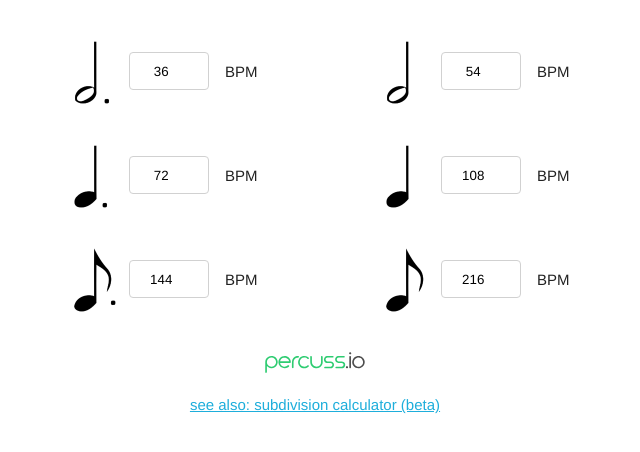
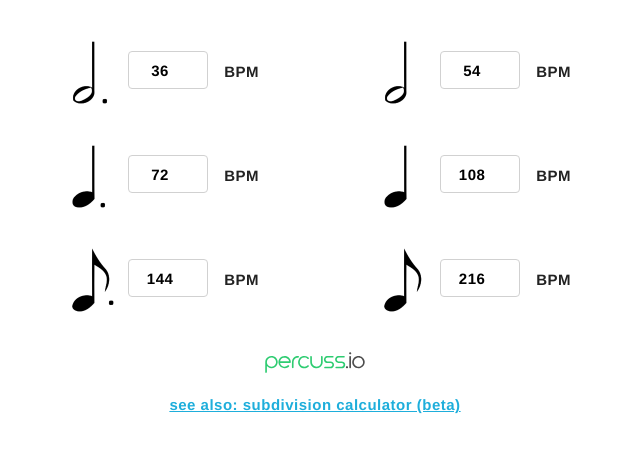
Before and after one commit to ericcarraway/metric-modulation-calculator, a plain HTML site: page index.html in a window 1280 px wide. Shown: the whole page, without its empty margins (325-965 px from the left). Drawn offline with Linux system fonts and the light colour scheme.

```diff
--- a/style.css
+++ b/style.css
@@ -15,7 +15,9 @@
     font-family:
         "HelveticaNeue-Light", "Helvetica Neue Light", "Helvetica Neue",
         Helvetica, Arial, "Lucida Grande", sans-serif;
-    font-weight: 300;
+    font-weight: 700;
+    font-size: 15px;
+    letter-spacing: 0.5px;
     text-align: center;
 }
 
@@ -46,3 +48,7 @@
 .logo img {
     max-width: 100px;
 }
+
+a {
+
+}
```
Also changed, not shown: subdivision/style.css (+7 -4 lines).
